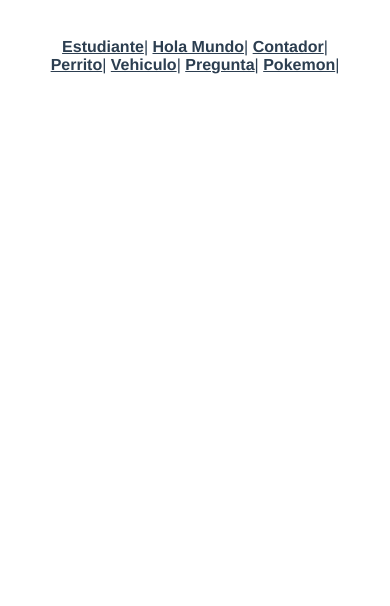
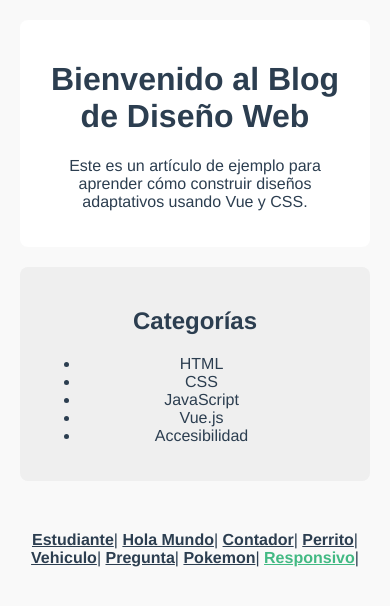
Before and after one commit to JordiFPA/pw_u2_p8_router_jp, a Vue app: page /responsivo in a window 390 px wide. Shown: the top 606 px of the page. Built offline with nearby package versions, Linux system fonts and the light colour scheme.

Commit message:
Taller 27 Responsive Vue

```diff
--- /dev/null
+++ b/src/components/ComponenteResponsivo.vue
@@ -0,0 +1,69 @@
+<template>
+  <div class="layout">
+    <main class="contenido">
+      <h1>{{ titulo }}</h1>
+      <p>{{ articulo }}</p>
+    </main>
+
+    <aside class="sidebar">
+      <h2>Categorías</h2>
+      <ul>
+        <li v-for="categoria in categorias" :key="categoria">{{ categoria }}</li>
+      </ul>
+    </aside>
+  </div>
+</template>
+
+<script>
+export default {
+  name: "App",
+  data() {
+    return {
+      titulo: "Bienvenido al Blog de Diseño Web",
+      articulo:
+        "Este es un artículo de ejemplo para aprender cómo construir diseños adaptativos usando Vue y CSS.",
+      categorias: ["HTML", "CSS", "JavaScript", "Vue.js", "Accesibilidad"]
+    };
+  }
+};
+</script>
+
+<style>
+body {
+  margin: 0;
+  font-family: sans-serif;
+  background-color: #f9f9f9;
+}
+
+.layout {
+  display: flex;
+  flex-direction: row;
+  gap: 20px;
+  padding: 20px;
+}
+
+.contenido {
+  flex: 3;
+  background: white;
+  padding: 20px;
+  border-radius: 8px;
+}
+
+.sidebar {
+  flex: 1;
+  background: #efefef;
+  padding: 20px;
+  border-radius: 8px;
+   text-align: center;
+}
+
+/* Responsive */
+@media screen and (max-width: 768px) {
+  .layout {
+    flex-direction: column;
+  }
+  li{
+    width: 90%;
+  }
+}
+</style>
--- a/src/components/NavBar.vue
+++ b/src/components/NavBar.vue
@@ -8,6 +8,7 @@
       <router-link to="/vehiculo">Vehiculo</router-link>|
       <router-link to="/taller/pregunta">Pregunta</router-link>|
       <router-link to="/pokemon">Pokemon</router-link>|
+      <router-link to="/responsivo">Responsivo</router-link>|
     </nav>
   </div>
 </template>
--- a/src/router/index.js
+++ b/src/router/index.js
@@ -54,6 +54,13 @@
     name: 'PokemonView',
     component: () => import(/* webpackChunkName: "Pokemon" */ '../views/PokemonView')
   },
+
+ {
+    path: '/responsivo',
+    name: 'ResponsivoView',
+    component: () => import(/* webpackChunkName: "Pokemon" */ '../views/ResponsivoView.vue')
+  },
+
 ]
 
 const router = createRouter({
--- /dev/null
+++ b/src/views/ResponsivoView.vue
@@ -0,0 +1,16 @@
+<template>
+   <ComponenteResponsivo/>
+</template>
+
+<script>
+import ComponenteResponsivo from "@/components/ComponenteResponsivo.vue"
+export default {
+    components: {
+        ComponenteResponsivo
+    },
+}
+</script>
+
+<style>
+
+</style>
```
